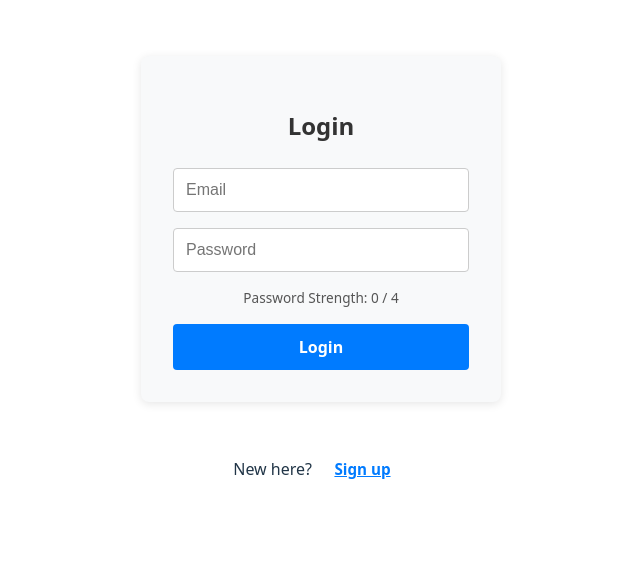
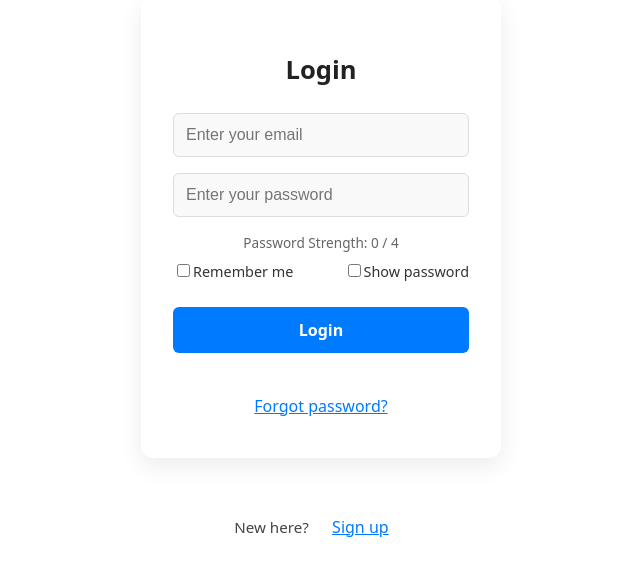
Before and after one commit to dogra-c11/cv-portal-aws, a React (Vite) app in the folder login-app/client/: page / in a window 1280 px wide. Shown: the part 144-720 px from the top of the page, without its empty margins (319-959 px from the left). Built offline with nearby package versions, Linux system fonts and the light colour scheme.

Commit message:
add remember me , show password and ui changes

```diff
--- a/login-app/client/src/Login.jsx
+++ b/login-app/client/src/Login.jsx
@@ -7,20 +7,27 @@ export default function Login() {
   const [email, setEmail] = useState("");
   const [password, setPassword] = useState("");
   const [strength, setStrength] = useState(0);
+  const [rememberMe, setRememberMe] = useState(false);
+  const [showPassword, setShowPassword] = useState(false);
+  const [loading, setLoading] = useState(false);
   const [error, setError] = useState("");
 
   const handleLogin = async (e) => {
     e.preventDefault();
     setError("");
+    setLoading(true);
     try {
       const res = await axios.post("http://localhost:5000/api/login", {
         email,
         password,
       });
-      localStorage.setItem("token", res.data.token);
-      console.log("Login successful");
+      const storage = rememberMe ? localStorage : sessionStorage;
+      storage.setItem("token", res.data.token);
+      alert("Login successful");
     } catch (err) {
       setError(err.response?.data?.error || "Login failed");
+    } finally {
+      setLoading(false);
     }
   };
 
@@ -30,30 +37,58 @@ export default function Login() {
 
       <input
         type="email"
-        placeholder="Email"
-        required
+        aria-label="Email"
         value={email}
         onChange={(e) => setEmail(e.target.value)}
         className="form-input"
+        placeholder="Enter your email"
+        required
       />
 
       <input
-        type="password"
-        placeholder="Password"
-        required
+        type={showPassword ? "text" : "password"}
+        aria-label="Password"
         value={password}
         onChange={(e) => {
           setPassword(e.target.value);
           setStrength(zxcvbn(e.target.value).score);
         }}
         className="form-input"
+        placeholder="Enter your password"
+        required
       />
 
       <div className="password-strength">Password Strength: {strength} / 4</div>
 
-      <button type="submit" className="form-button">
-        Login
+      <div className="form-options">
+        <label>
+          <input
+            type="checkbox"
+            checked={rememberMe}
+            onChange={(e) => setRememberMe(e.target.checked)}
+          />
+          Remember me
+        </label>
+
+        <label>
+          <input
+            type="checkbox"
+            checked={showPassword}
+            onChange={() => setShowPassword(!showPassword)}
+          />
+          Show password
+        </label>
+      </div>
+
+      <button type="submit" className="form-button" disabled={loading}>
+        {loading ? "Logging in..." : "Login"}
       </button>
+
+      <div className="toggle-container">
+        <button className="toggle-button" disabled title="Not implemented yet">
+          Forgot password?
+        </button>
+      </div>
 
       {error && <p className="error-message">{error}</p>}
     </form>
--- a/login-app/client/src/Register.jsx
+++ b/login-app/client/src/Register.jsx
@@ -7,6 +7,8 @@ export default function Register() {
   const [email, setEmail] = useState("");
   const [password, setPassword] = useState("");
   const [strength, setStrength] = useState(0);
+  const [showPassword, setShowPassword] = useState(false);
+  const [loading, setLoading] = useState(false);
   const [error, setError] = useState("");
   const [success, setSuccess] = useState("");
 
@@ -14,14 +16,20 @@ export default function Register() {
     e.preventDefault();
     setError("");
     setSuccess("");
+    setLoading(true);
     try {
       await axios.post("http://localhost:5000/api/register", {
         email,
         password,
       });
       setSuccess("Registration successful. You can now log in.");
+      setEmail("");
+      setPassword("");
+      setStrength(0);
     } catch (err) {
       setError(err.response?.data?.error || "Registration failed");
+    } finally {
+      setLoading(false);
     }
   };
 
@@ -31,29 +39,42 @@ export default function Register() {
 
       <input
         type="email"
-        placeholder="Email"
-        required
-        className="form-input"
+        aria-label="Email"
         value={email}
         onChange={(e) => setEmail(e.target.value)}
+        className="form-input"
+        placeholder="Enter your email"
+        required
       />
 
       <input
-        type="password"
-        placeholder="Password"
-        required
-        className="form-input"
+        type={showPassword ? "text" : "password"}
+        aria-label="Password"
         value={password}
         onChange={(e) => {
           setPassword(e.target.value);
           setStrength(zxcvbn(e.target.value).score);
         }}
+        className="form-input"
+        placeholder="Enter your password"
+        required
       />
 
       <div className="password-strength">Password Strength: {strength} / 4</div>
 
-      <button type="submit" className="form-button">
-        Register
+      <div className="form-options">
+        <label>
+          <input
+            type="checkbox"
+            checked={showPassword}
+            onChange={() => setShowPassword(!showPassword)}
+          />
+          Show password
+        </label>
+      </div>
+
+      <button type="submit" className="form-button" disabled={loading}>
+        {loading ? "Registering..." : "Register"}
       </button>
 
       {success && <p className="success-message">{success}</p>}
--- a/login-app/client/src/style.css
+++ b/login-app/client/src/style.css
@@ -3,27 +3,37 @@
   width: 90%;
   margin: 3rem auto;
   padding: 2rem;
-  background-color: #f8f9fa;
-  border-radius: 8px;
-  box-shadow: 0 2px 10px rgba(0, 0, 0, 0.1);
+  background-color: #ffffff;
+  border-radius: 12px;
+  box-shadow: 0 8px 24px rgba(0, 0, 0, 0.08);
   box-sizing: border-box;
+  transition: all 0.2s ease-in-out;
 }
 
 .form-wrapper h2 {
   margin-bottom: 1.5rem;
   text-align: center;
-  font-size: 1.5rem;
-  color: #333;
+  font-size: 1.6rem;
+  font-weight: 600;
+  color: #222;
 }
 
 .form-input {
   margin-bottom: 1rem;
   padding: 0.75rem;
   width: 100%;
-  border: 1px solid #ccc;
-  border-radius: 4px;
+  border: 1px solid #ddd;
+  border-radius: 6px;
   font-size: 1rem;
   box-sizing: border-box;
+  background-color: #f9f9f9;
+  transition: border 0.2s ease;
+}
+
+.form-input:focus {
+  border-color: #007bff;
+  outline: none;
+  background-color: #fff;
 }
 
 .form-button {
@@ -33,29 +43,49 @@
   color: white;
   font-weight: bold;
   border: none;
-  border-radius: 4px;
+  border-radius: 6px;
   cursor: pointer;
   margin-top: 0.5rem;
   font-size: 1rem;
+  transition: background-color 0.2s ease;
 }
 
-.form-button:hover {
+.form-button:disabled {
+  background-color: #ccc;
+  cursor: not-allowed;
+}
+
+.form-button:hover:not(:disabled) {
   background-color: #0056b3;
+}
+
+.form-options {
+  display: flex;
+  justify-content: space-between;
+  font-size: 0.9rem;
+  margin-bottom: 1rem;
+  color: #333;
 }
 
 .toggle-container {
   text-align: center;
-  margin-top: 1.5rem;
+  margin-top: 2rem;
+  font-size: 0.95rem;
+  color: #444;
 }
 
 .toggle-button {
   background: none;
   border: none;
   color: #007bff;
-  font-weight: bold;
+  font-weight: 500;
   cursor: pointer;
   text-decoration: underline;
-  font-size: 0.95rem;
+  font-size: 1rem;
+}
+
+.toggle-button:hover {
+  text-decoration: none;
 }
 
 .error-message {
@@ -75,10 +105,10 @@
 .password-strength {
   font-size: 0.85rem;
   margin-bottom: 0.5rem;
-  color: #555;
+  color: #666;
 }
 
-/* ✅ Mobile Responsive Adjustments */
+/* Mobile responsiveness */
 @media (max-width: 480px) {
   .form-wrapper {
     padding: 1.25rem;
@@ -86,7 +116,7 @@
   }
 
   .form-wrapper h2 {
-    font-size: 1.25rem;
+    font-size: 1.4rem;
   }
 
   .form-button {
@@ -94,6 +124,6 @@
   }
 
   .toggle-button {
-    font-size: 0.9rem;
+    font-size: 0.95rem;
   }
 }
```
